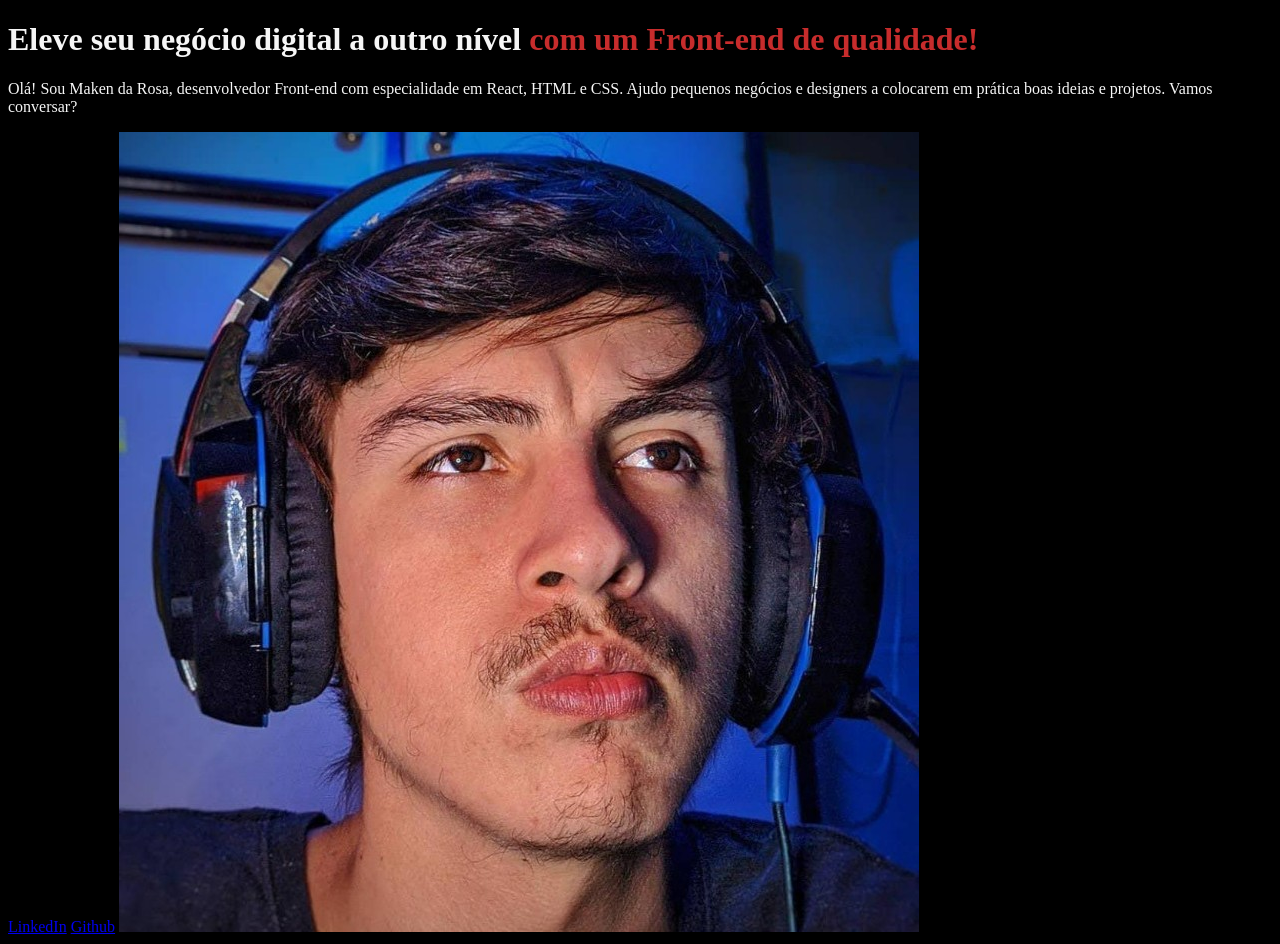
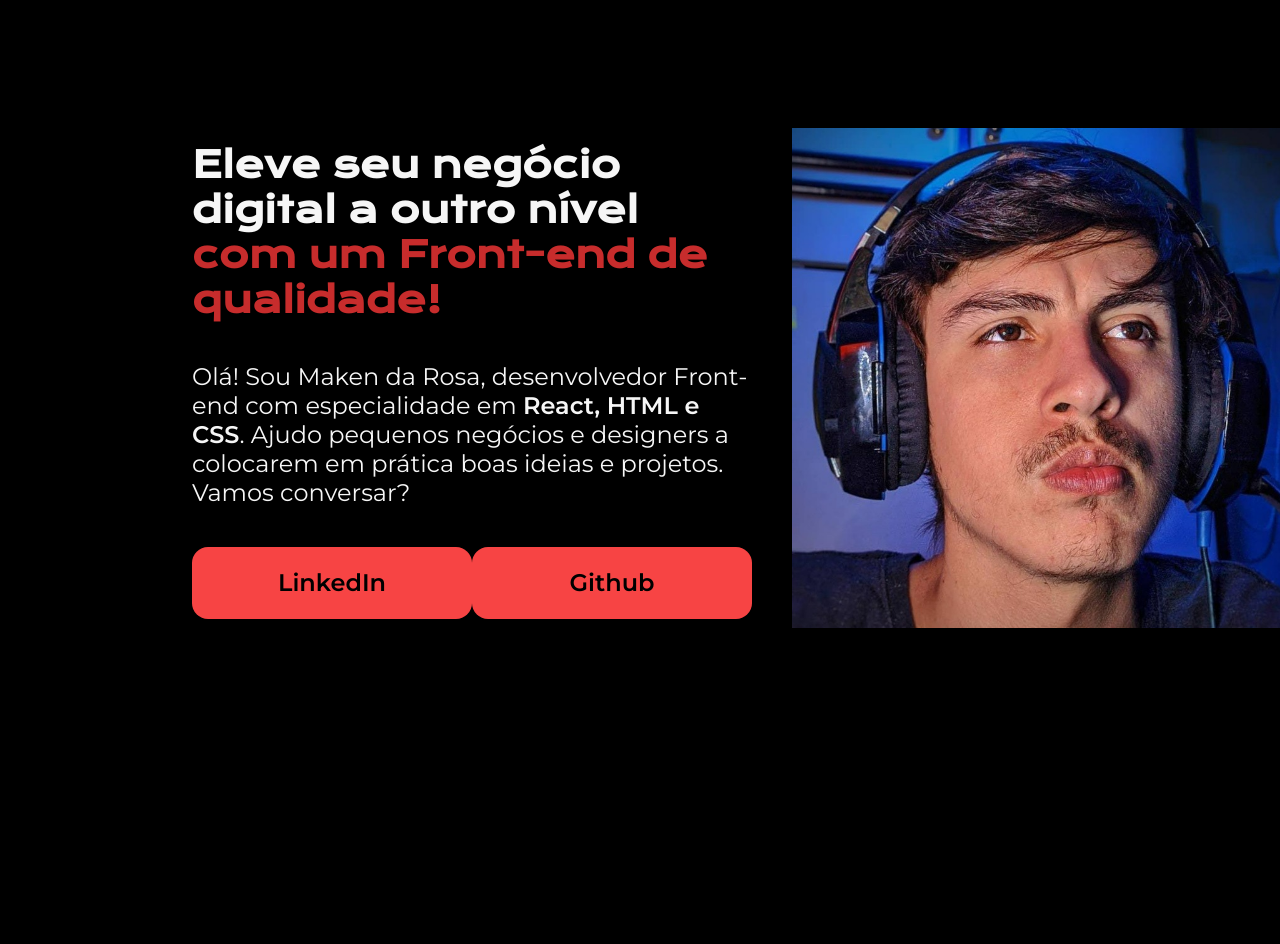
Before and after one commit to MakenRosa/alura-portfolio, a plain HTML site: page index.html in a window 1280 px wide. Drawn offline with nearby package versions, Linux system fonts and the light colour scheme.

Commit message:
feat: styling better with classes

```diff
--- a/index.html
+++ b/index.html
@@ -10,16 +10,20 @@
     <header>
 
     </header>
-    <main>
-        <h1>
-            Eleve seu negócio digital a outro nível <strong>com um Front-end de qualidade!</strong>
-        </h1>
-        <p>
-            Olá! Sou Maken da Rosa, desenvolvedor Front-end com especialidade em React, HTML e CSS. Ajudo pequenos negócios e designers a colocarem em prática boas ideias e projetos. Vamos conversar?
-        </p>
-        <a href="https://www.linkedin.com/in/maken-da-rosa/">LinkedIn</a>
-        <a href="https://github.com/MakenRosa">Github</a>
-        <img src="maken.jpeg" alt="Maken da Rosa">
+    <main class="apresentacao">
+        <section class="apresentacao__conteudo">
+            <h1 class="apresentacao__conteudo__titulo">
+                Eleve seu negócio digital a outro nível <strong class="titulo-destaque">com um Front-end de qualidade!</strong>
+            </h1>
+            <p class="apresentacao__conteudo__texto">
+                Olá! Sou Maken da Rosa, desenvolvedor Front-end com especialidade em <strong>React, HTML e CSS</strong>. Ajudo pequenos negócios e designers a colocarem em prática boas ideias e projetos. Vamos conversar?
+            </p>
+            <div class="apresentacao__conteudo__links">
+                <a class="apresentacao__conteudo__links__link" href="https://www.linkedin.com/in/maken-da-rosa/">LinkedIn</a>
+                <a class="apresentacao__conteudo__links__link" href="https://github.com/MakenRosa">Github</a>
+            </div>
+        </section>
+        <div class="apresentacao__img"><img src="maken.jpeg" alt="Maken da Rosa"></div>
     </main>
     <footer>
 
--- a/style.css
+++ b/style.css
@@ -1,8 +1,70 @@
+@import url('https://fonts.googleapis.com/css2?family=Krona+One&family=Montserrat:wght@400;600&display=swap');
+
+html {
+    box-sizing: border-box;
+    height: 100%;
+}
+
+* {
+    margin: 0;
+    padding: 0;
+    box-sizing: border-box;
+}
+
 body {
+    height: 100%;
     background-color: black;
     color: #f6f6f6;
 }
 
-strong {
+.titulo-destaque {
     color: rgb(199, 44, 44);
 }
+
+.apresentacao {
+    margin: 10% 15%;
+    display: flex;
+    align-items: center;
+    justify-content: space-around;
+    gap: 40px;
+
+}
+
+.apresentacao__conteudo {
+    width: 615px;
+    display: flex;
+    flex-direction: column;
+    gap: 40px;
+}
+
+.apresentacao__conteudo__titulo {
+    font-size: 36px;
+    font-family: 'krona one', sans-serif;
+}
+
+.apresentacao__conteudo__texto {
+    font-size: 24px;
+    font-family: 'Montserrat', sans-serif;
+}
+
+.apresentacao__conteudo__links {
+    display: flex;
+    justify-content: space-between;
+}
+
+.apresentacao__conteudo__links__link {
+    background-color: rgb(247, 68, 68);
+    width: 280px;
+    text-align: center;
+    border-radius: 16px;
+    font-size: 24px;
+    font-family: 'Montserrat', sans-serif;
+    font-weight: 600;
+    padding: 21.5px 0;
+    text-decoration: none;
+    color: black;
+}
+
+.apresentacao__img img {
+    width: 500px;
+}
```
